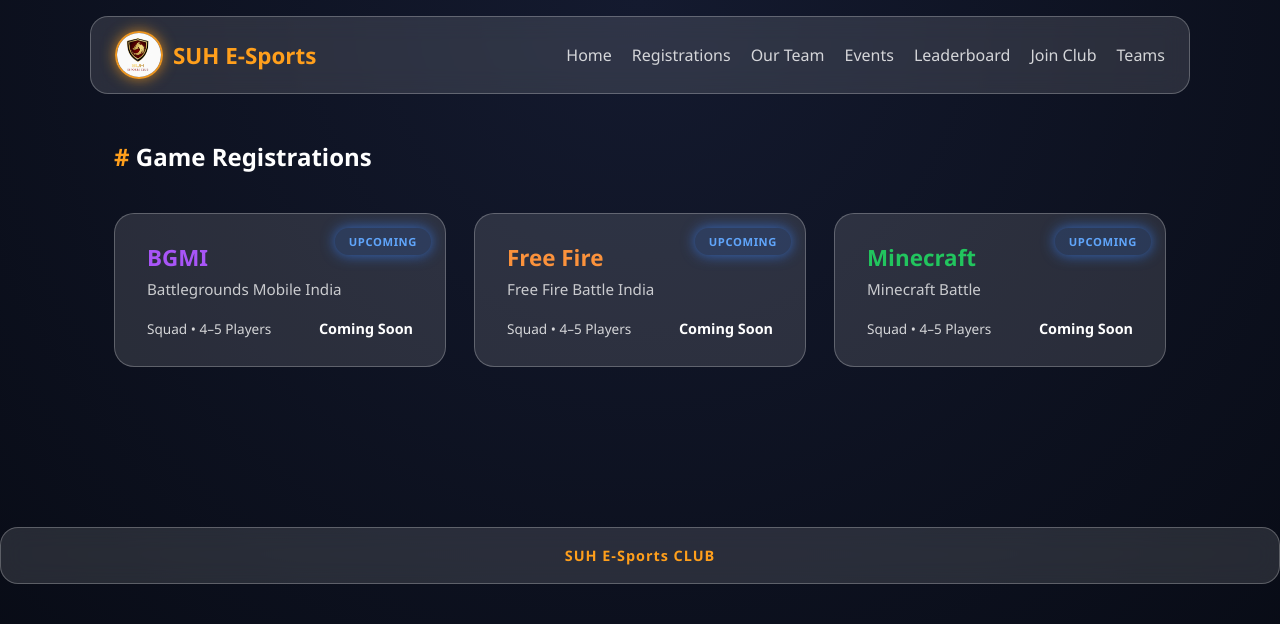
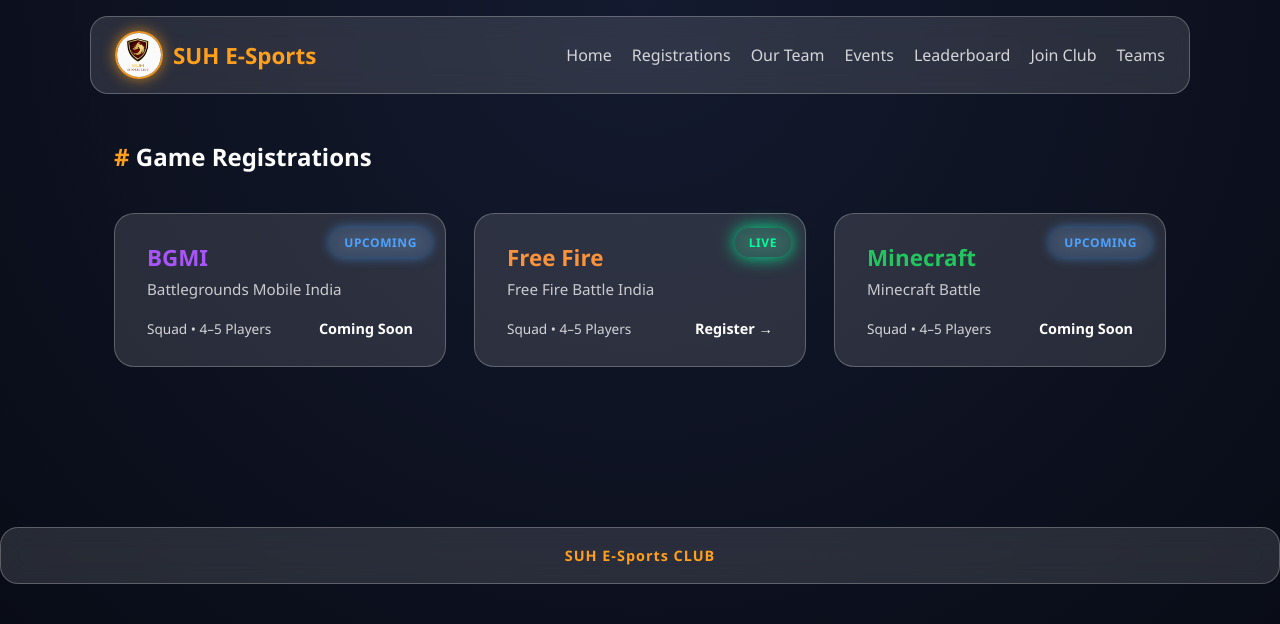
Before and after one commit to suhesports24-tech/suhesportsofficial, a React (Vite) app: page /registrations in a window 1280 px wide. Shown: the top 624 px of the page. Built offline with nearby package versions, Linux system fonts and the light colour scheme.

Commit message:
ff registrations live

```diff
--- a/src/components/components.css
+++ b/src/components/components.css
@@ -1457,3 +1457,36 @@ button:disabled {
   margin-top: 14px;
   text-align: center;
 }
+.status-badge {
+  padding: 6px 14px;
+  border-radius: 999px;
+  font-size: 12px;
+  font-weight: 700;
+  letter-spacing: 0.6px;
+  text-transform: uppercase;
+  backdrop-filter: blur(10px);
+}
+.status-badge.live {
+  color: #00ff9c;
+  background: rgba(0, 255, 156, 0.15);
+  box-shadow: 0 0 12px rgba(0, 255, 156, 0.7);
+}
+.status-badge.upcoming {
+  color: #4da3ff;
+  background: rgba(77, 163, 255, 0.15);
+  box-shadow: 0 0 12px rgba(77, 163, 255, 0.6);
+}
+.status-badge.ended {
+  color: #ff6b6b;
+  background: rgba(255, 107, 107, 0.15);
+  box-shadow: 0 0 10px rgba(255, 107, 107, 0.4);
+}
+@keyframes livePulse {
+  0% { box-shadow: 0 0 8px rgba(0,255,156,.4); }
+  50% { box-shadow: 0 0 18px rgba(0,255,156,.9); }
+  100% { box-shadow: 0 0 8px rgba(0,255,156,.4); }
+}
+
+.status-badge.live {
+  animation: livePulse 1.6s infinite;
+}
--- a/src/pages/Registrations.jsx
+++ b/src/pages/Registrations.jsx
@@ -8,7 +8,7 @@ import "../components/components.css";
 /* 🔗 GOOGLE FORM URLS */
 const FORM_URLS = {
   BGMI: "https://docs.google.com/forms/d/e/1FAIpQLScPoYi1ACNYxZxzqfaipu_-8cwECSRDGZ-kvrbFf1rf8rKcXQ/viewform",
-  "Free Fire": "https://docs.google.com/forms/d/e/YYYYYYYY/viewform",
+  "Free Fire": "https://docs.google.com/forms/d/e/1FAIpQLSeN7VD2SzpBjHeFBwrY7fE0TLOCK-8tnap3zsEn4hDXJrFV6g/viewform?usp=header",
   Minecraft: "https://docs.google.com/forms/d/e/ZZZZZZZZ/viewform",
 };
 
@@ -38,7 +38,7 @@ export default function Registrations() {
       name: "Free Fire",
       sub: "Free Fire Battle India",
       players: "Squad • 4–5 Players",
-      status: "UPCOMING",
+      status: "LIVE",
       theme: "freefire",
     },
     {
```
